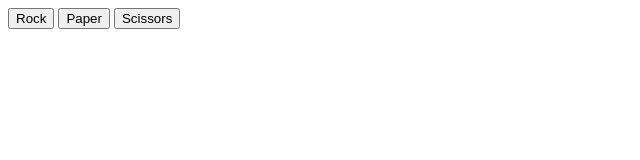
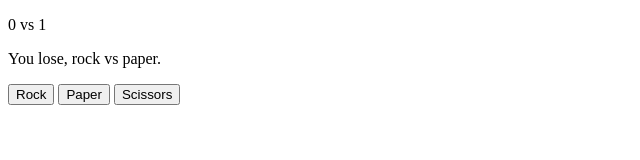
Before and after one commit to laterNaT/rock-paper-scissors, a website: page index.html in a window 1280 px wide. Both pictures are taken after a click on the button "Rock". Shown: the whole page, without its empty margins (0-640 px from the left). Drawn offline with Linux system fonts and the light colour scheme.

Commit message:
Change gameplay to use user input via buttons

```diff
--- a/index.html
+++ b/index.html
@@ -6,10 +6,18 @@
     <script type="module" src="script.js"></script>
 </head>
 <body>
+
+<div class="game-outcome">
+    <p></p>
+</div>
+
+<div class="round-outcome">
+    <p></p>
+</div>
+
 <button class="btn">Rock</button>
 <button class="btn">Paper</button>
 <button class="btn">Scissors</button>
 
-
 </body>
 </html>
--- a/script.js
+++ b/script.js
@@ -25,19 +25,6 @@ function calculateOutcome(playerSelection, computerSelection) {
     }
 }
 
-function playRound(playerSelection, computerSelection) {
-    const outcome = calculateOutcome(playerSelection.toLowerCase(), computerSelection);
-    return `You ${outcome}, ${playerSelection.toLowerCase()} vs ${computerSelection}.`;
-}
-
-function game() {
-    for (let i = 0; i < 5; i++) {
-        let playerInput = prompt("Rock, paper, or scissors?");
-        let computerSelection = computerPlay();
-        console.log(playRound(playerInput, computerSelection));
-    }
-}
-
 /*
 Returns random integer between min (inclusive) and max (exclusive);
 */
@@ -45,4 +32,39 @@ function getRandomInt(min, max) {
     return Math.floor(Math.random() * (max - min) + min)
 }
 
+function initializeListeners() {
+    const btns = document.querySelectorAll('.btn');
+    btns.forEach((btn) => {
+        btn.addEventListener('click', (e) => {
+            const playerSelection = e.target.innerHTML;
+            const outcome = playRound(playerSelection);
+            const resultText = document.querySelector('.round-outcome > p');
+            resultText.innerHTML = outcome;
+        })
+    })
+}
+
+const updateScore = (function() {
+    let playerScore = 0;
+    let computerScore = 0;
+    const gameOutcome = document.querySelector('.game-outcome > p');
+
+    return function(hasPlayerWon) {
+        hasPlayerWon ? playerScore++ : computerScore++;
+        gameOutcome.innerHTML = `${playerScore} vs ${computerScore}`;
+        console.log(gameOutcome);
+    }
+})();
+
+function playRound(playerSelection) {
+    const computerSelection = computerPlay();
+    const outcome = calculateOutcome(playerSelection.toLowerCase(), computerSelection);
+    if (outcome !== 'draw') {
+        outcome === 'win' ? updateScore(true) : updateScore(false);
+    }
+    return `You ${outcome}, ${playerSelection.toLowerCase()} vs ${computerSelection}.`;
+}
+
+window.onload = initializeListeners();
+
 export {calculateOutcome}
```
